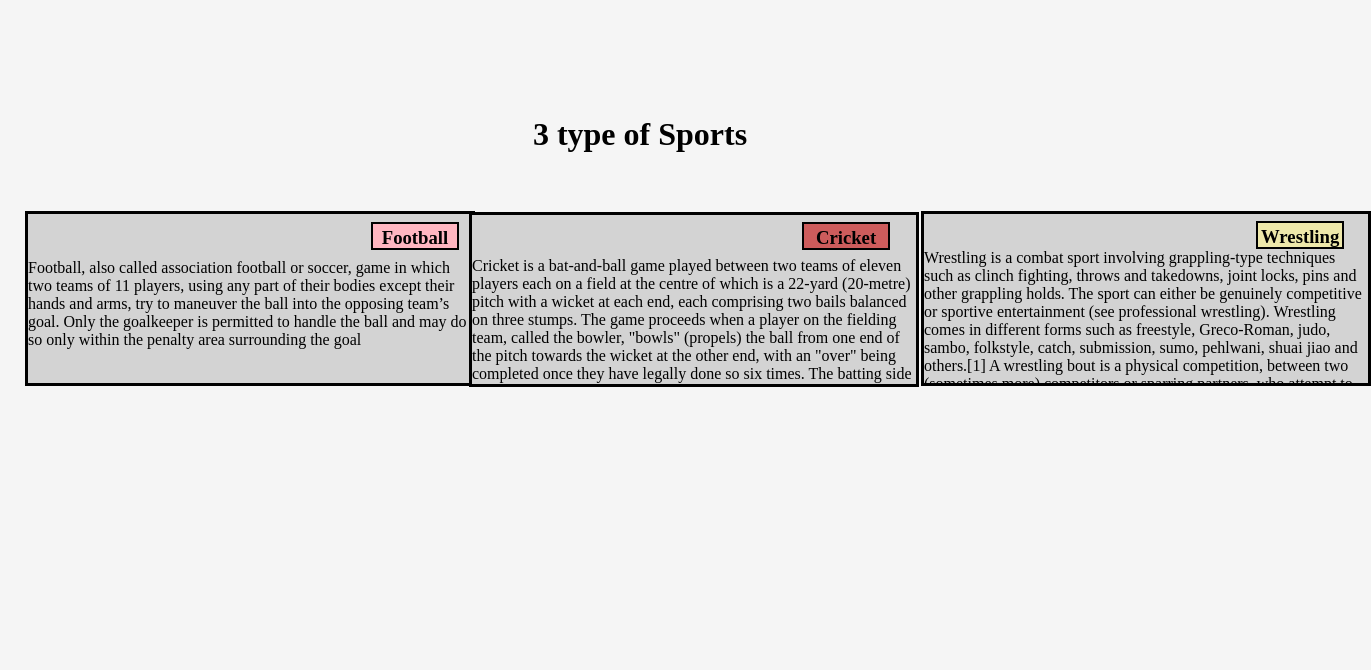
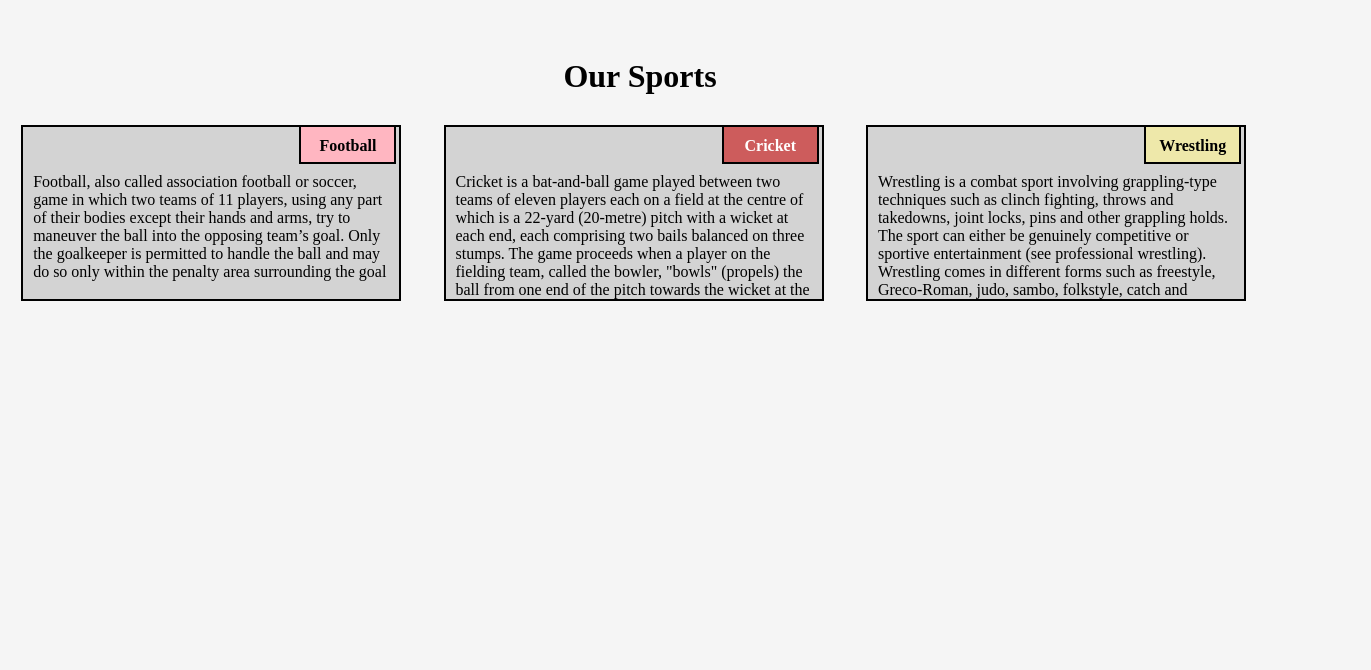
Before and after one commit to vishalD3/Module2_Assignment, a plain HTML site: page module2Assignment/index.html in a window 1280 px wide. Shown: the whole page, 1371 px wide, since content can reach past the window. Drawn offline with Linux system fonts and the light colour scheme.

Commit message:
final changes

```diff
--- a/module2Assignment/css/style.css
+++ b/module2Assignment/css/style.css
@@ -1,137 +1,106 @@
 
 *{
-	 box-sizing: border-box;
-	 margin: 0;
-	 padding: 0;
-     align-content: center;
-     justify-content: center;
-
+	box-sizing: border-box;
+    margin: 0;
+    padding: 0;
 }
 
 
 body{
     background-color: whitesmoke;
+
 }
 
+.row
+{
+    width: 100%;
+
+}
 h1{
-	margin-bottom: -30px;
+    margin-bottom: 30px;
     text-align: center;
-    margin-top: 116px;
+    margin-top: 58px;;
 }
 
+div#container{
 
+    position: relative;
+
+
+}
 
 p{
 
-width: auto;
-height: auto;
-border: 1px solid black;
-margin-right: auto;
-margin-left: auto;
-display: flex;
-text-align: center;
+    width: 90%;
+    height: 176px;
+    border: 2px solid black;
+    margin-right: auto;
+    margin-left: auto;
+    padding: 46px 10px 5px 10px;
+    margin-bottom: 20px;
+    overflow: hidden;
+    text-align: left;
+    background-color: lightgray;
+
 
 }
 
 
-h3{
-
-    width: 88px;
-    height: 28px;
-    padding: 3px;
+#header1{
+position: absolute;
+    top: 0px;
+    right: 26px;
+    width: 97px;
+    height: 39px;
+    background-color: lightpink;
+    border: 2px solid black;
+    text-align: center;
+    padding: 10px;
     font-weight: bold;
+     float: none;
+}
+#header2{
+    position: absolute;
+   top: 0px;
+    right: 26px;
+    width: 97px;
+    height: 39px;
+    background-color: indianred;
     border: 2px solid black;
-    margin: 15px;
     text-align: center;
-
-}
-
-#header1{
-    position: relative;
-    left: 356px;
-    bottom: -84px;
-    background-color: lightpink;
-
-  }
-
-#header2{
-    position: relative;
-    left: 467px;
-    bottom: -84px;
-    background-color: indianred;
-
+    padding: 10px;
+    color: white;
+    font-weight: bold;
+      float: none;
 }
 
 #header3{
-    position: relative;
-    left: 601px;
-    bottom: -83px;
+    position: absolute;
+   top: 0px;
+    right: 26px;
+    width: 97px;
+    height: 39px;
     background-color: palegoldenrod;
+    border: 2px solid black;
+    text-align: center;
+    padding: 10px;
+    font-weight: bold;
+
+
+
 
 }
 
 
-#p1 {
-    background-color: lightgrey;
-
-    font-family: "Times New Roman", Times, serif;
-    border: 3px solid black;
-    margin-top: 45px;
-    padding-top: 45px;
-    width: 450px;
-    height: 175px;
-    text-align: left;
-    margin-left: 25px;
-    display: flex;
+/************************responsive screen**************************/
 
 
-}
-
-#p2{
-
-    background-color: lightgrey;
-    display: flex;
-    font-family: "Times New Roman", Times, serif;
-    border: 3px solid black;
-    margin-top: 46px;
-    padding-top: 42px;
-    width: 450px;
-    height: 175px;
-    overflow-y: scroll;
-    margin-left: 149px;
-    text-align: left;
-}
-
-#p3{
-
-    background-color: lightgrey;
-    display: flex;
-    font-family: "Times New Roman", Times, serif;
-    border: 3px solid black;
-    margin: 281px;
-    margin-top: 45px;
-    padding-top: 35px;
-    width: 450px;
-    text-align: left;
-    height: 175px;
-    overflow-y: scroll;
-
-}
-
-/************************responsive screen**************************/
-
-.row{
-    width: 100%;
-}
 
 @media (min-width: 992px){
     .col-lg-1, .col-lg-2, .col-lg-3, .col-lg-4, .col-lg-5, .col-lg-6, .col-lg-7, .col-lg-8, .col-lg-9, .col-lg-10, .col-lg-11, .col-lg-12
 
     {
         float: left;
-        padding: 0px;
-        margin: 0px;
-        display: block;
 
     }
 
@@ -182,20 +151,12 @@ h3{
 
 
 /**********mdeium size devices***********/
-@media (min-width: 768px) and (max-width: 991px){
+@media (min-width: 768px) and (max-width: 991px)
+{
     .col-md-1, .col-md-2, .col-md-3, .col-md-4, .col-md-5, .col-md-6, .col-md-7, .col-md-8, .col-md-9, .col-md-10, .col-md-11, .col-md-12
     {
 
-
-
         float: left;
-        padding: 0px;
-        margin: 0px;
-        display: block;
-        text-align-last: center;
-        justify-content: center;
-
-
 
     }
 
@@ -240,3 +201,55 @@ h3{
 
 
 }
+
+/**********small size devices***********/
+@media (max-width: 767px)
+{
+    .col-sm-1, .col-sm-2, .col-sm-3, .col-sm-4, .col-sm-5, .col-sm-6, .col-sm-7, .col-sm-8, .col-sm-9, .col-sm-10, .col-sm-11, .col-sm-12
+    {
+
+        float: left;
+
+    }
+
+.col-sm-1{
+    width: 8.33%;
+}
+
+.col-sm-2{
+    width: 16.66%;
+}
+
+.col-sm-3{
+    width: 25%;
+}
+.col-sm-4{
+    width: 33%;
+}
+.col-sm-5{
+    width: 41.66%;
+}
+.col-sm-6{
+    width: 50%;
+}
+.col-sm-7{
+    width: 58.33%;
+}
+.col-sm-8{
+    width: 66.66%;
+}
+.col-sm-9{
+    width: 74.99%;
+}
+.col-sm-10{
+    width: 83.33%;
+}
+.col-sm-11{
+    width: 91.66%;
+}
+.col-sm-12{
+    width: 100%;
+}
+
+
+}
--- a/module2Assignment/index.html
+++ b/module2Assignment/index.html
@@ -7,21 +7,29 @@
 	<link rel="stylesheet" type="text/css" href="css/style.css">
 
 </head>
-<h1> 3 type of Sports</h1>
+
 <body>
-	<div class="row">
-<div class="col-lg-3 col-md-6">
-	<h3 id="header1">Football</h3>
-	<p id="p1">Football, also called association football or soccer, game in which two teams of 11 players, using any part of their bodies except their hands and arms, try to maneuver the ball into the opposing team’s goal. Only the goalkeeper is permitted to handle the ball and may do so only within the penalty area surrounding the goal</p></div>
 
-<div class="col-lg-3 col-md-6">
+<div  class="row">
+<h1> Our Sports </h1>
 
-	<h3 id="header2">Cricket</h3>
-	<p id="p2">Cricket is a bat-and-ball game played between two teams of eleven players each on a field at the centre of which is a 22-yard (20-metre) pitch with a wicket at each end, each comprising two bails balanced on three stumps. The game proceeds when a player on the fielding team, called the bowler, "bowls" (propels) the ball from one end of the pitch towards the wicket at the other end, with an "over" being completed once they have legally done so six times. The batting side has one player at each end of the pitch, with the player at the opposite end of the pitch from the bowler aiming to strike the ball with a bat. The batting side scores runs either when the ball reaches the boundary of the field, or when the two batters swap ends of the pitch, which results in one run</p></div>
+<div id ="container" class="col-lg-4 col-md-6 col-sm-12">
+<p>Football, also called association football or soccer, game in which two teams of 11 players, using any part of their bodies except their hands and arms, try to maneuver the ball into the opposing team’s goal. Only the goalkeeper is permitted to handle the ball and may do so only within the penalty area surrounding the goal</p>
+<p id="header1">Football</p>
+</div>
 
-<div class="col-lg-3 col-md-12">
-	<h3 id="header3">Wrestling</h3>
-	<p id="p3">Wrestling is a combat sport involving grappling-type techniques such as clinch fighting, throws and takedowns, joint locks, pins and other grappling holds. The sport can either be genuinely competitive or sportive entertainment (see professional wrestling). Wrestling comes in different forms such as freestyle, Greco-Roman, judo, sambo, folkstyle, catch, submission, sumo, pehlwani, shuai jiao and others.[1] A wrestling bout is a physical competition, between two (sometimes more) competitors or sparring partners, who attempt to gain and maintain a superior position.</p> </div>
+
+<div id ="container" class="col-lg-4 col-md-6 col-sm-12">
+<p>Cricket is a bat-and-ball game played between two teams of eleven players each on a field at the centre of which is a 22-yard (20-metre) pitch with a wicket at each end, each comprising two bails balanced on three stumps. The game proceeds when a player on the fielding team, called the bowler, "bowls" (propels) the ball from one end of the pitch towards the wicket at the other end.
+</p>
+<p id="header2">Cricket</p>
+</div>
+
+<div id ="container" class="col-lg-4 col-md-12 col-sm-12">
+<p>Wrestling is a combat sport involving grappling-type techniques such as clinch fighting, throws and takedowns, joint locks, pins and other grappling holds. The sport can either be genuinely competitive or sportive entertainment (see professional wrestling). Wrestling comes in different forms such as freestyle, Greco-Roman, judo, sambo, folkstyle, catch and others.</p>
+<p id="header3">Wrestling</p>
+</div>
+
 
 </div>
 </body>
```
